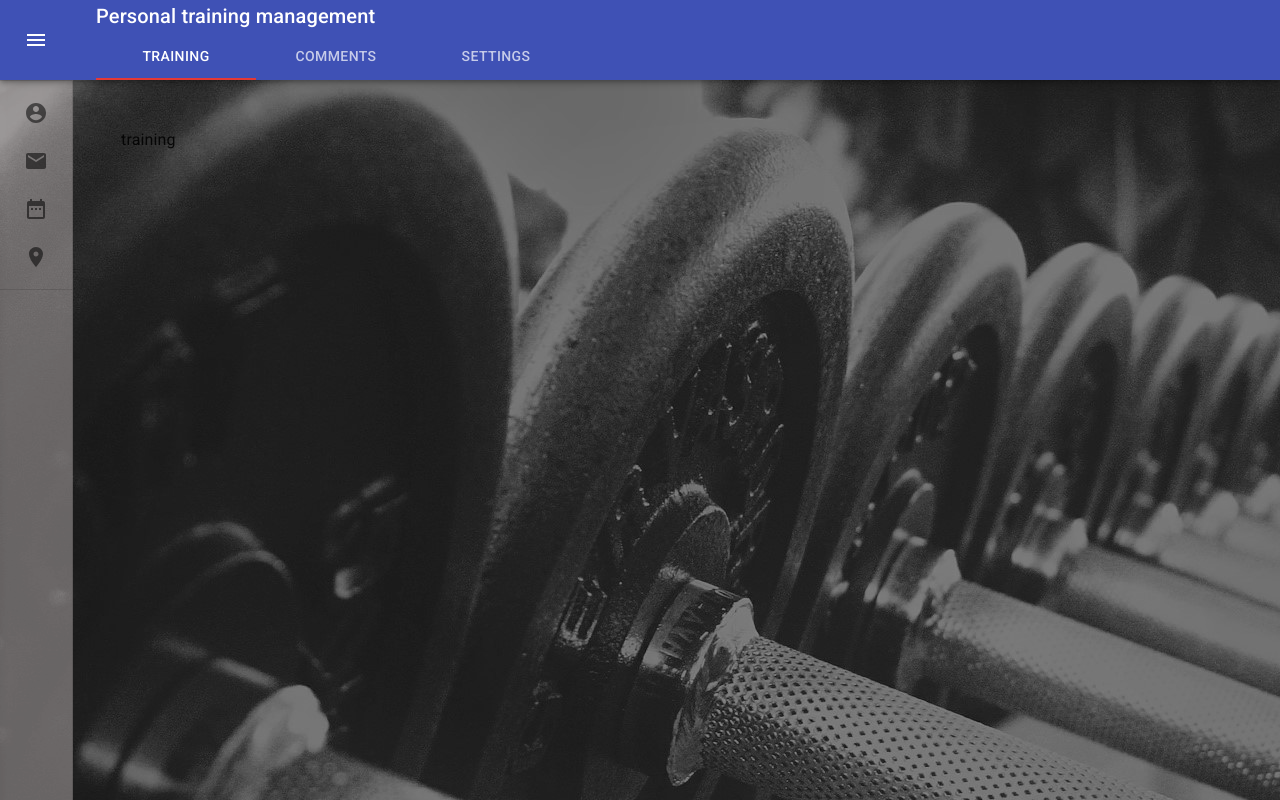
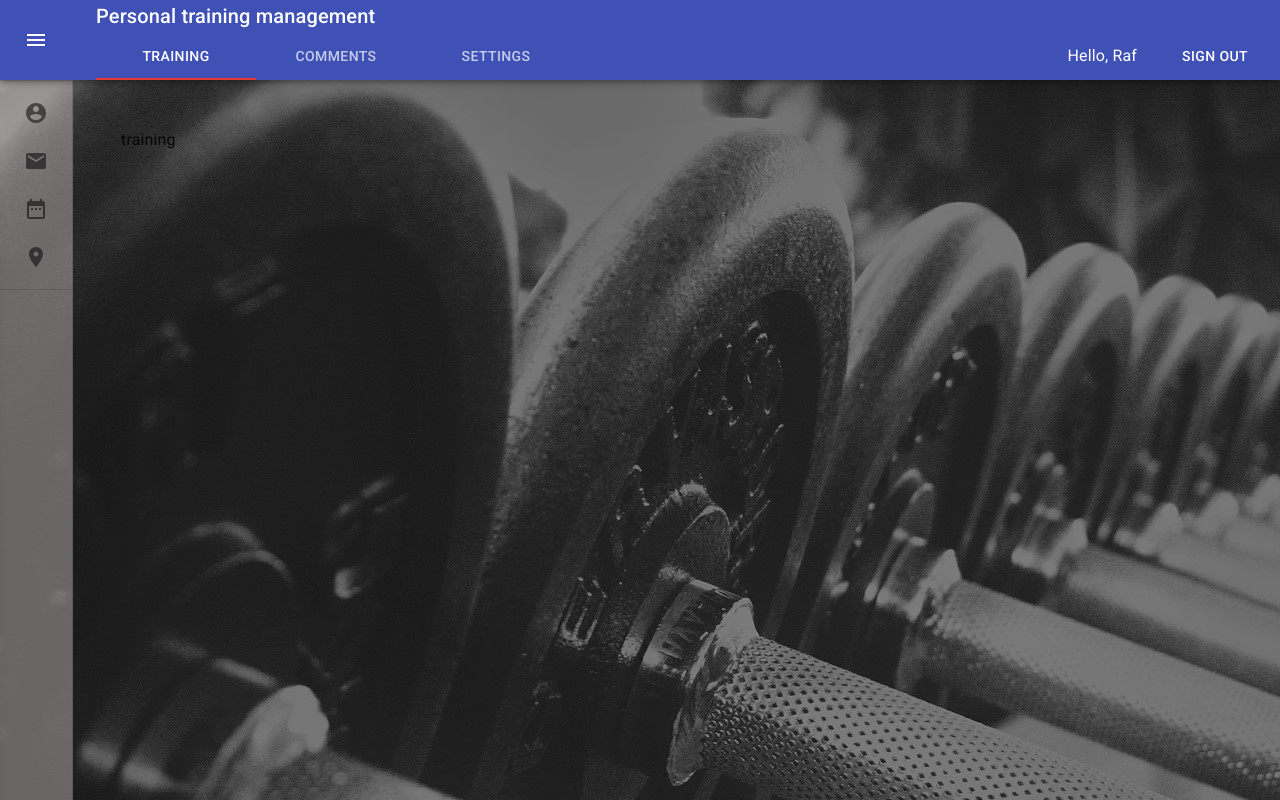
Before and after one commit to rafallabisz/personal-training-management-client, a React (Create React App) app: page / in a window 1280 px wide. Built offline with nearby package versions, Linux system fonts and the light colour scheme.

Commit message:
add in topMenu button SignOut and typographyHello

```diff
--- a/src/modules/panel/PanelView.styles.ts
+++ b/src/modules/panel/PanelView.styles.ts
@@ -72,6 +72,11 @@ const useStyles = makeStyles((theme: Theme) =>
     },
     listDrawer: {
       paddingLeft: "8px"
+    },
+    typographyHello: {
+      padding: "12px",
+      marginRight: "25px",
+      marginLeft: "auto"
     }
   })
 );
--- a/src/templates/PanelTemplate.tsx
+++ b/src/templates/PanelTemplate.tsx
@@ -12,7 +12,8 @@ import {
   ListItem,
   ListItemIcon,
   ListItemText,
-  Tooltip
+  Tooltip,
+  Button
 } from "@material-ui/core";
 import MenuIcon from "@material-ui/icons/Menu";
 import ChevronLeftIcon from "@material-ui/icons/ChevronLeft";
--- a/src/templates/TopMenu.tsx
+++ b/src/templates/TopMenu.tsx
@@ -1,5 +1,6 @@
 import React from "react";
-import { Tabs, Tab } from "@material-ui/core";
+import { Tabs, Tab, Button, Typography, Box } from "@material-ui/core";
+import useStyles from "../modules/panel/PanelView.styles";
 
 interface TopMenuProps {
   value: number;
@@ -11,15 +12,23 @@ const TopMenu: React.FC<TopMenuProps> = ({ value, setValue, listMenu }) => {
   const handleChange = (event: React.ChangeEvent<{}>, newValue: number) => {
     setValue(newValue);
   };
-
+  const classes = useStyles();
   return (
-    <Tabs value={value} onChange={handleChange} aria-label="simple tabs example">
-      {listMenu.map((content, i) => (
-        <Tab label={content} {...a11yProps(i)} key={i} />
-      ))}
-    </Tabs>
+    <>
+      <Tabs value={value} onChange={handleChange} aria-label="simple tabs example">
+        {listMenu.map((content, i) => (
+          <Tab label={content} {...a11yProps(i)} key={i} />
+        ))}
+        <Typography className={classes.typographyHello}>Hello, Raf</Typography>
+        <Button color="inherit">Sign out</Button>
+      </Tabs>
+    </>
   );
 };
+
+/*color: inherit;
+    opacity: 0.7;
+    padding: 6px 12px; */
 
 const a11yProps = (index: number) => {
   return {
```
